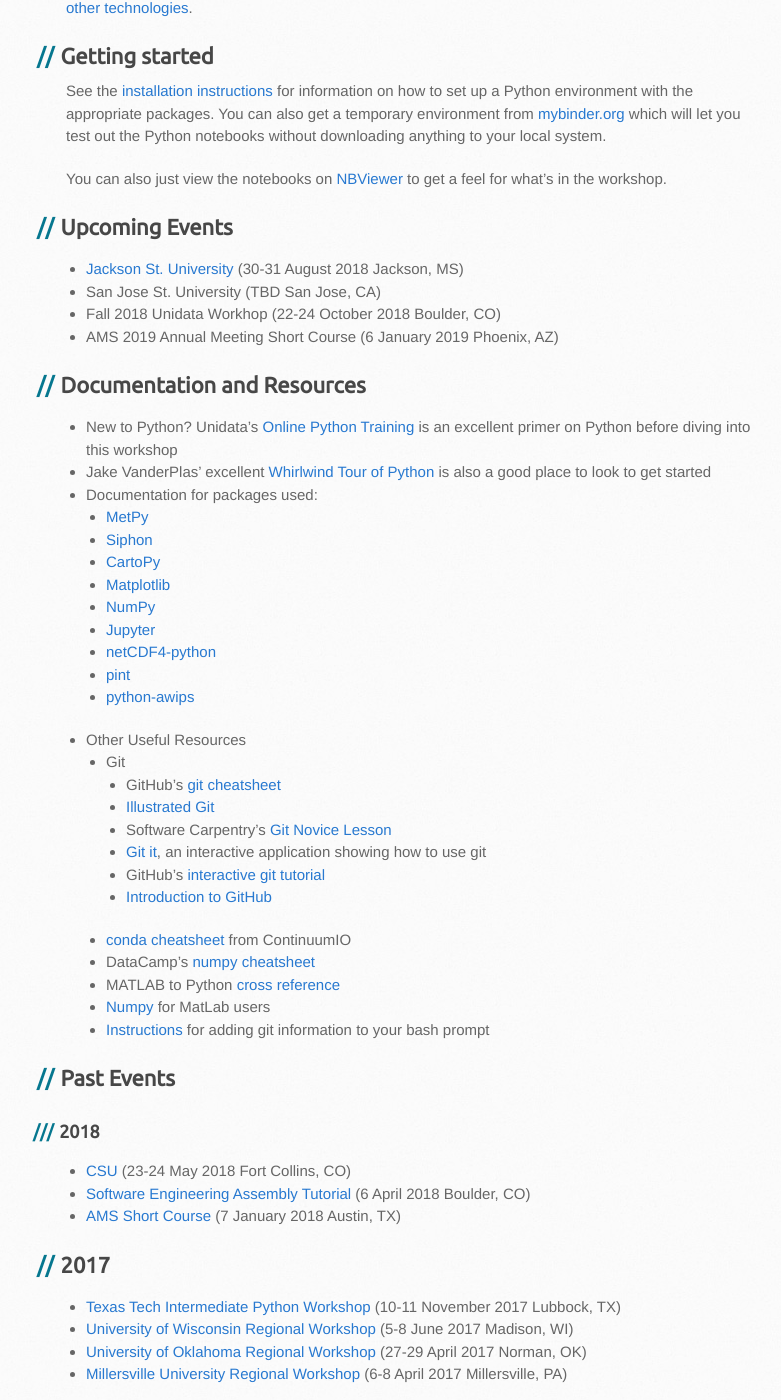
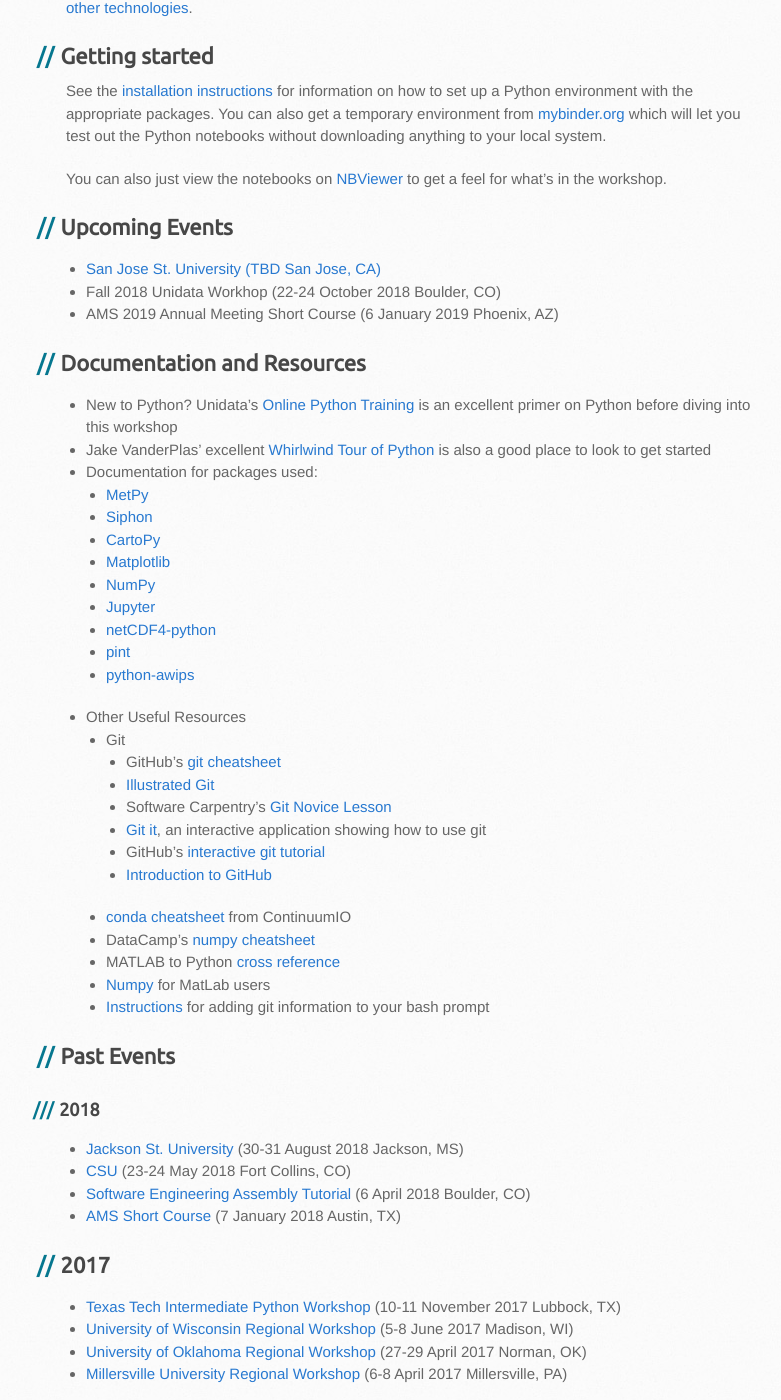
Before and after one commit to Unidata/python-workshop, a Jekyll site: the page built from index.md, in a window 1280 px wide and 1400 px high, scrolled down 521 px. Shown: the whole window, without its empty margins (104-885 px from the left). Built offline with Jekyll 4.4.1, drawn with Linux system fonts in a browser that asks for light colours; some web fonts are replaced; some of the changed lines change nothing that is shown.

Commit message:
Update schedule page

```diff
--- a/index.md
+++ b/index.md
@@ -21,8 +21,8 @@
 to get a feel for what's in the workshop.
 
 ## Upcoming Events
-- [Jackson St. University](events/jackson2018.html) (30-31 August 2018 Jackson, MS)
-- San Jose St. University (TBD San Jose, CA)
+
+- [San Jose St. University (TBD San Jose, CA)](events/sjsu2018.html)
 - Fall 2018 Unidata Workhop (22-24 October 2018 Boulder, CO)
 - AMS 2019 Annual Meeting Short Course (6 January 2019 Phoenix, AZ)
 
@@ -57,6 +57,7 @@
 
 ## Past Events
 ### 2018
+- [Jackson St. University](events/jackson2018.html) (30-31 August 2018 Jackson, MS)
 - [CSU](events/csu2018.html) (23-24 May 2018 Fort Collins, CO)
 - [Software Engineering Assembly Tutorial](events/sea2018.html) (6 April 2018 Boulder, CO)
 - [AMS Short Course](events/ams2018.html) (7 January 2018 Austin, TX)
```
